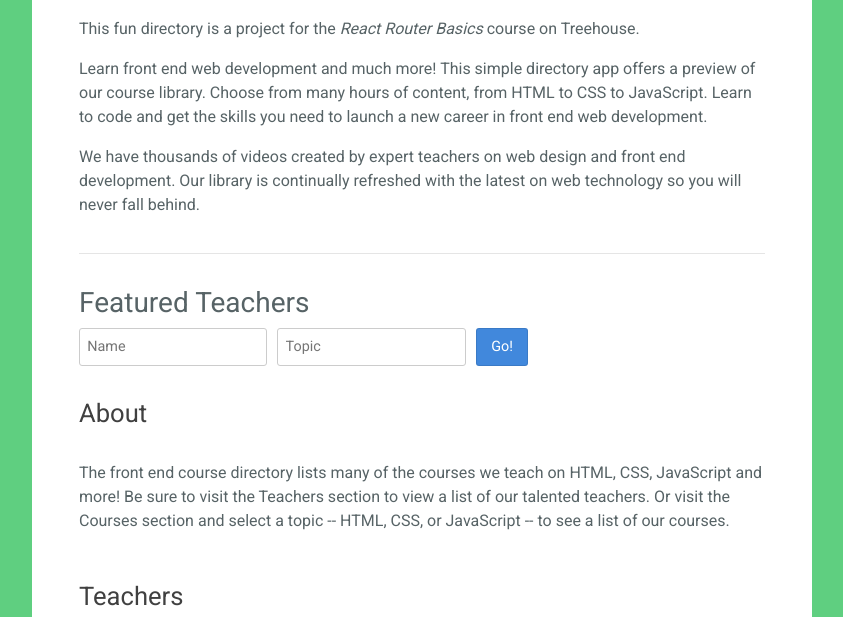
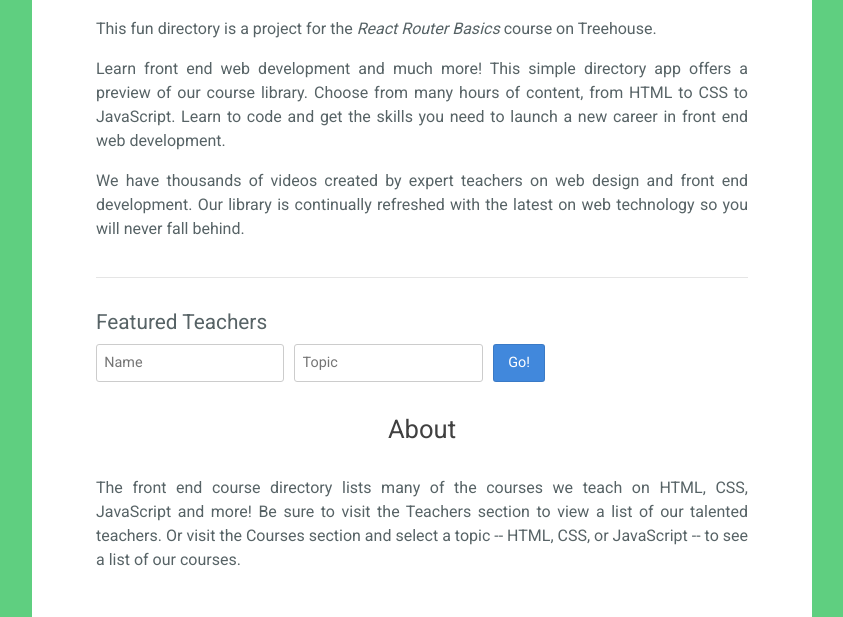
Before and after one commit to ybmlk/course-directory, a React app: page /1/1 in a window 1280 px wide. Shown: the part 203-820 px from the top of the page, without its empty margins (218-1061 px from the left). Built offline with nearby package versions, Linux system fonts and the light colour scheme.

Commit message:
Update styles

```diff
--- a/src/components/About.js
+++ b/src/components/About.js
@@ -2,8 +2,8 @@ import React from 'react';
 
 const About = props => (
   <div className='main-content' id='about'>
-    <h2>{props.title}</h2>
-    <p>
+    <h2 className='text-center'>{props.title}</h2>
+    <p className='text-justify'>
       The front end course directory lists many of the courses we teach on HTML, CSS, JavaScript and
       more! Be sure to visit the Teachers section to view a list of our talented teachers. Or visit
       the Courses section and select a topic -- HTML, CSS, or JavaScript -- to see a list of our
--- a/src/components/App.js
+++ b/src/components/App.js
@@ -13,11 +13,13 @@ import Featured from './Featured';
 const App = () => (
   <div className='container'>
     <Header />
-    <Home />
-    <About title='About' />
-    <Teachers />
-    {/* <Route path='/:topic/:name' component={Featured} /> */}
-    <Courses />
+    <div className='inner-container'>
+      <Home />
+      <About title='About' />
+      <Teachers />
+      {/* <Route path='/:topic/:name' component={Featured} /> */}
+      <Courses />
+    </div>
   </div>
 );
 
--- a/src/components/Courses.js
+++ b/src/components/Courses.js
@@ -28,9 +28,8 @@ class Courses extends Component {
   render() {
     return (
       <div className='main-content courses' id='courses'>
+        <h2 className='text-center'>Courses</h2>
         <div className='course-header group'>
-          <h2>Courses</h2>
-
           <ul className='course-nav'>
             <li>
               <button className='btn btn-primary' onClick={this.displayCourse}>
--- a/src/components/Header.js
+++ b/src/components/Header.js
@@ -1,7 +1,7 @@
 import React from 'react';
 
 const Header = () => (
-  <header>
+  <header className='header'>
     <span className='icn-logo'>
       <i className='material-icons'>code</i>
     </span>
--- a/src/components/Home.js
+++ b/src/components/Home.js
@@ -17,11 +17,11 @@ class Home extends Component {
 
   render() {
     return (
-      <div className="main-content home">
-        <h2>Front End Course Directory</h2>
-        <p>This fun directory is a project for the <em>React Router Basics</em> course on Treehouse.</p>
-        <p>Learn front end web development and much more! This simple directory app offers a preview of our course library. Choose from many hours of content, from HTML to CSS to JavaScript. Learn to code and get the skills you need to launch a new career in front end web development.</p>
-        <p>We have thousands of videos created by expert teachers on web design and front end development. Our library is continually refreshed with the latest on web technology so you will never fall behind.</p>
+      <div className="main-content home" id="home">
+        <h2 className=' text-center'>Front End Course Directory</h2>
+        <p className='text-justify'>This fun directory is a project for the <em>React Router Basics</em> course on Treehouse.</p>
+        <p className='text-justify'>Learn front end web development and much more! This simple directory app offers a preview of our course library. Choose from many hours of content, from HTML to CSS to JavaScript. Learn to code and get the skills you need to launch a new career in front end web development.</p>
+        <p className='text-justify'>We have thousands of videos created by expert teachers on web design and front end development. Our library is continually refreshed with the latest on web technology so you will never fall behind.</p>
         <hr />
         <h3>Featured Teachers</h3>
         <form onSubmit={this.handleSubmit}>
--- a/src/components/Teachers.js
+++ b/src/components/Teachers.js
@@ -9,14 +9,14 @@ const Teachers = () => {
         <a href={`/teachers/html/${teacher.name}/${index}`}>
           <h3>{teacher.name}</h3>
         </a>
-        <p>{teacher.bio}</p>
+        <p className='text-justify'>{teacher.bio}</p>
       </li>
     );
   });
 
   return (
     <div className='main-content' id='teachers'>
-      <h2>Teachers</h2>
+      <h2 className='text-center'>Teachers</h2>
       <ul className='group'>{teachers}</ul>
     </div>
   );
--- a/src/components/courses/Course.js
+++ b/src/components/courses/Course.js
@@ -5,7 +5,7 @@ const Course = props => (
     <img className='course-img' src={props.img} alt='course' />
     <div>
       <h3>{props.title}</h3>
-      <p>{props.desc}</p>
+      <p className='text-justify'>{props.desc}</p>
     </div>
   </li>
 );
--- a/src/css/index.css
+++ b/src/css/index.css
@@ -19,6 +19,7 @@ body {
 }
 h1,
 h2,
+h3,
 ul {
   margin: 0;
   padding: 0;
@@ -27,6 +28,11 @@ h2 {
   color: #404040;
   font-size: 1.6em;
   margin-bottom: 1.25em;
+}
+h3 {
+  font-size: 1.3em;
+  margin-top: 0.4em;
+  margin-bottom: 0.4em;
 }
 ul {
   list-style-type: none;
@@ -71,12 +77,17 @@ button {
 .container {
   width: 95%;
   max-width: 780px;
+  padding: 0;
   padding-bottom: 2em;
   margin: 0 auto 2em;
   background: #fff;
   border-radius: 0.5em;
   box-shadow: 0 3px rgba(0, 0, 0, 0.1);
   overflow: hidden;
+}
+.inner-container {
+  padding-left: 2em;
+  padding-right: 2em;
 }
 header {
   background: #edeff0;
```
